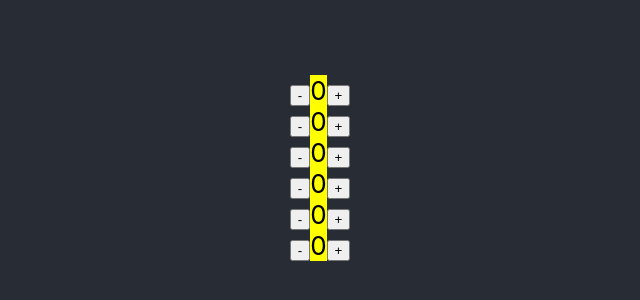
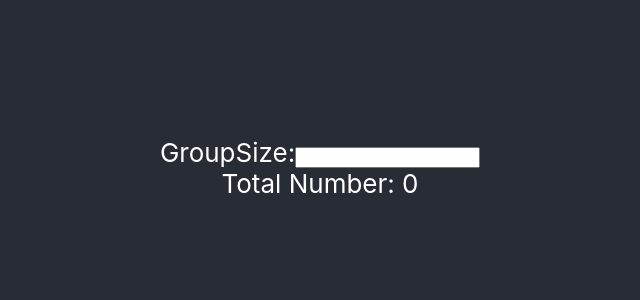
Before and after one commit to olivia-wang-code/-React-Counter, a React (Create React App) app: page / in a window 1280 px wide. Shown: the part 232-532 px from the top of the page, without its empty margins (320-960 px from the left). Built offline with nearby package versions, Linux system fonts and the light colour scheme.

Commit message:
[react demo][olivia]create totalnumber function

```diff
--- a/src/components/Counter/Counter.jsx
+++ b/src/components/Counter/Counter.jsx
@@ -9,7 +9,9 @@ class Counter extends React.Component{
             {
                 value:preState.value+1
             }
+
         ))
+        this.props.onIncrease();
     }
     onReduce=()=>{
         this.setState((preState)=>(
@@ -17,6 +19,7 @@ class Counter extends React.Component{
                 value:preState.value-1
             }
         ))
+        this.props.onReduce();
     }
     render(){
         return (<div>
--- a/src/components/CouterGroup/index.jsx
+++ b/src/components/CouterGroup/index.jsx
@@ -1,16 +1,51 @@
 import React from 'react';
 const { default: Counter } = require("../Counter/Counter");
 
-class CountGroup extends React.Component{
-    constructor(props){
+class CountGroup extends React.Component {
+    constructor(props) {
         super(props);
-        this.size=6
+        this.state = { size: 0, totalValue: 0 }
     }
-    render(){
-        const initArray=[...Array(this.size).keys()]
-        return (<div>
-            {initArray.map(key=><Counter key={key}/>)}
-        </div>);
+    handelResize = (event) => {
+        this.setState({
+            size: event.target.value ? parseInt(event.target.value) : 0
+        })
+    }
+    handelIncrease = () => {
+        this.setState((preState) => (
+            {
+                totalValue: preState.totalValue + 1
+            }
+        ))
+    }
+    handelReduce = () => {
+        this.setState((preState) => (
+            {
+                totalValue: preState.totalValue - 1
+            }
+        ))
+    }
+
+    render() {
+        const initArray = [...Array(this.state.size).keys()]
+        return (
+            <div>
+                <div>
+                    <label>
+                    GroupSize:
+                    <input onBlur={this.handelResize}></input>
+                    </label>
+                </div>
+                <div>
+                    <label>
+                    Total Number: {this.state.totalValue}
+                    </label>
+                </div>
+                {
+                    initArray.map(key => <Counter onIncrease={this.handelIncrease} onReduce={this.handelReduce} key={key} />)
+                }
+            </div>
+        )
     }
 }
 export default CountGroup;
```
